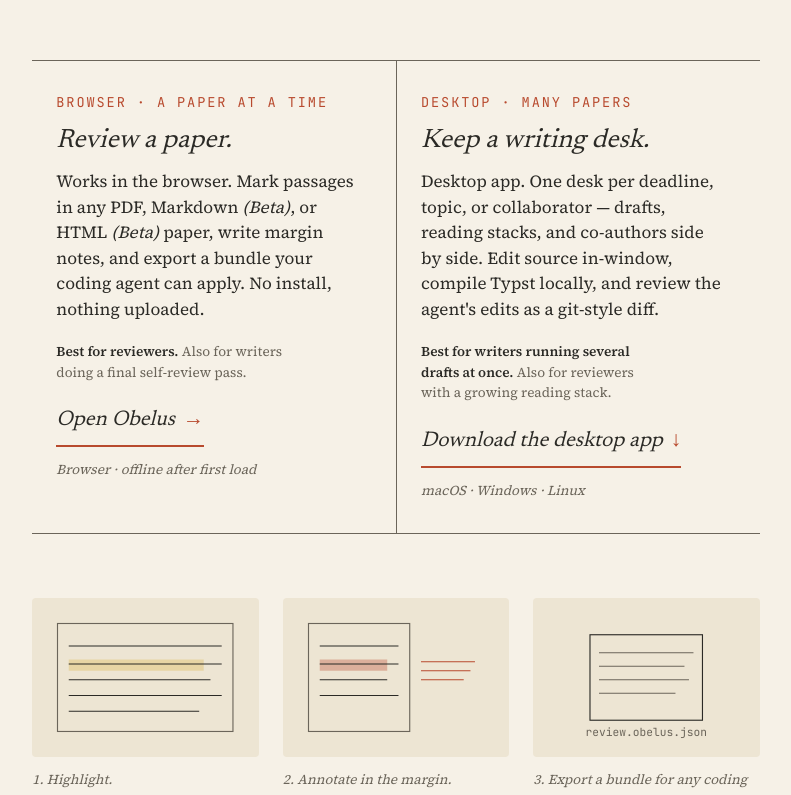
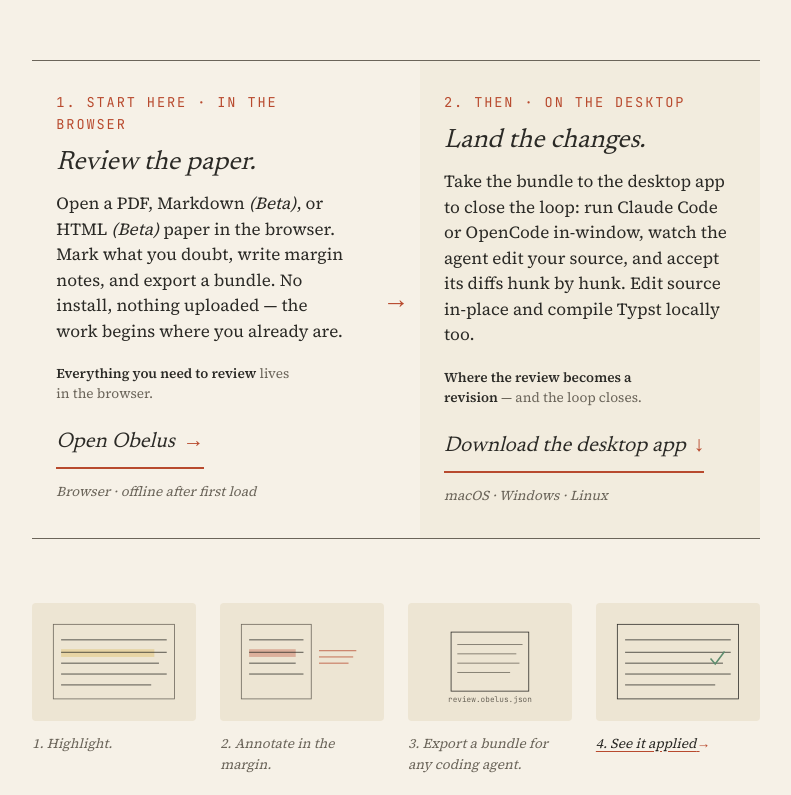
Before and after one commit to 4gentic/obelus, a React (Vite) app in the folder apps/web/: page / in a window 1280 px wide. Shown: the part 340-1135 px from the top of the page, without its empty margins (244-1035 px from the left). Built offline with nearby package versions, Linux system fonts and the light colour scheme.

Commit message:
feat(web): reposition landing — web reviews, desktop applies; add result panel
Co-Authored-By: Claude Opus 4.8 <noreply@anthropic.com>

```diff
--- a/apps/web/src/routes/landing.css
+++ b/apps/web/src/routes/landing.css
@@ -95,13 +95,18 @@
   margin-bottom: var(--space-4);
 }
 
-/* ---------- Doors (reviewer / writer diptych) ---------- */
+/* ---------- Doors (browser → desktop sequence) ---------- */
 
 .doors__grid {
+  list-style: none;
   display: grid;
-  grid-template-columns: 1fr 1fr;
+  grid-template-columns: 1fr auto 1fr;
+  align-items: stretch;
   border-top: var(--rule-soft);
   border-bottom: var(--rule-soft);
+  margin: 0;
+  padding: 0;
+  counter-reset: door;
 }
 
 .doors__col {
@@ -110,10 +115,27 @@
   gap: var(--space-3);
   padding: var(--space-6) var(--space-5);
   min-width: 0;
+  counter-increment: door;
 }
 
-.doors__col + .doors__col {
-  border-left: var(--rule-soft);
+/* The destination reads as the quieter, downstream half. */
+.doors__col--land {
+  background: color-mix(in srgb, var(--panel) 45%, transparent);
+}
+
+/* Connector between the two halves: a single rubric arrow, no divider rule. */
+.doors__seam {
+  display: flex;
+  align-items: center;
+  justify-content: center;
+  padding: 0 var(--space-4);
+}
+
+.doors__seam-mark {
+  font-family: var(--font-mono);
+  font-size: var(--step-2);
+  line-height: 1;
+  color: var(--rubric);
 }
 
 .doors__tag {
@@ -123,6 +145,10 @@
   text-transform: uppercase;
   color: var(--rubric);
   margin: 0;
+}
+
+.doors__tag::before {
+  content: counter(door) ". ";
 }
 
 .doors__title {
@@ -204,20 +230,27 @@
   .doors__col {
     padding: var(--space-5) 0;
   }
-  .doors__col + .doors__col {
-    border-left: none;
+  .doors__col--land {
+    background: transparent;
     border-top: var(--rule-soft);
+  }
+  .doors__seam {
+    padding: var(--space-3) 0 0;
+  }
+  .doors__seam-mark {
+    transform: rotate(90deg);
+    transform-origin: center;
   }
 }
 
-/* ---------- Three-shot demo ---------- */
+/* ---------- Four-shot demo (highlight → annotate → export → applied) ---------- */
 
 .demo__grid {
   list-style: none;
   padding: 0;
   margin: 0;
   display: grid;
-  grid-template-columns: repeat(3, 1fr);
+  grid-template-columns: repeat(4, 1fr);
   gap: var(--space-5);
 }
 
@@ -225,6 +258,46 @@
   display: flex;
   flex-direction: column;
   gap: var(--space-3);
+}
+
+/* The fourth shot is the only live link in the strip. */
+.demo__link {
+  display: flex;
+  flex-direction: column;
+  gap: var(--space-3);
+  text-decoration: none;
+  color: inherit;
+}
+
+.demo__caption {
+  font-family: var(--font-body);
+  font-style: italic;
+  font-size: var(--step--1);
+  color: var(--ink-soft);
+}
+
+.demo__panel--applied .demo__caption {
+  color: var(--ink);
+  text-decoration: underline;
+  text-underline-offset: 3px;
+  text-decoration-thickness: 1px;
+  text-decoration-color: var(--rubric);
+}
+
+.demo__link:hover .demo__caption {
+  color: var(--rubric);
+}
+
+.demo__arrow {
+  display: inline-block;
+  color: var(--rubric);
+  font-family: var(--font-mono);
+  font-style: normal;
+  transition: transform 120ms linear;
+}
+
+.demo__link:hover .demo__arrow {
+  transform: translateX(3px);
 }
 
 .demo__frame {
@@ -244,11 +317,10 @@
   height: auto;
 }
 
-.demo__caption {
-  font-family: var(--font-body);
-  font-style: italic;
-  font-size: var(--step--1);
-  color: var(--ink-soft);
+@media (max-width: 920px) {
+  .demo__grid {
+    grid-template-columns: 1fr 1fr;
+  }
 }
 
 @media (max-width: 720px) {
--- a/apps/web/src/routes/landing.tsx
+++ b/apps/web/src/routes/landing.tsx
@@ -29,20 +29,20 @@ export default function Landing() {
         </p>
       </section>
 
-      <section className="doors" aria-label="Pick your path">
-        <div className="doors__grid">
-          <article className="doors__col">
-            <p className="doors__tag">Browser · a paper at a time</p>
+      <section className="doors" aria-label="Where to begin">
+        <ol className="doors__grid">
+          <li className="doors__col doors__col--start">
+            <p className="doors__tag">Start here · in the browser</p>
             <h2 className="doors__title">
-              <em>Review a paper.</em>
+              <em>Review the paper.</em>
             </h2>
             <p className="doors__body">
-              Works in the browser. Mark passages in any PDF, Markdown <em>(Beta)</em>, or HTML{" "}
-              <em>(Beta)</em> paper, write margin notes, and export a bundle your coding agent can
-              apply. No install, nothing uploaded.
+              Open a PDF, Markdown <em>(Beta)</em>, or HTML <em>(Beta)</em> paper in the browser.
+              Mark what you doubt, write margin notes, and export a bundle. No install, nothing
+              uploaded — the work begins where you already are.
             </p>
             <p className="doors__for">
-              <strong>Best for reviewers.</strong> Also for writers doing a final self-review pass.
+              <strong>Everything you need to review</strong> lives in the browser.
             </p>
             <Link to="/app" className="doors__cta">
               Open Obelus{" "}
@@ -51,20 +51,22 @@ export default function Landing() {
               </span>
             </Link>
             <p className="doors__caption">Browser · offline after first load</p>
-          </article>
-          <article className="doors__col">
-            <p className="doors__tag">Desktop · many papers</p>
+          </li>
+          <li className="doors__seam" aria-hidden="true">
+            <span className="doors__seam-mark">→</span>
+          </li>
+          <li className="doors__col doors__col--land">
+            <p className="doors__tag">Then · on the desktop</p>
             <h2 className="doors__title">
-              <em>Keep a writing desk.</em>
+              <em>Land the changes.</em>
             </h2>
             <p className="doors__body">
-              Desktop app. One desk per deadline, topic, or collaborator — drafts, reading stacks,
-              and co-authors side by side. Edit source in-window, compile Typst locally, and review
-              the agent's edits as a git-style diff.
+              Take the bundle to the desktop app to close the loop: run Claude Code or OpenCode
+              in-window, watch the agent edit your source, and accept its diffs hunk by hunk. Edit
+              source in-place and compile Typst locally too.
             </p>
             <p className="doors__for">
-              <strong>Best for writers running several drafts at once.</strong> Also for reviewers
-              with a growing reading stack.
+              <strong>Where the review becomes a revision</strong> — and the loop closes.
             </p>
             <a href="#desktop" className="doors__cta">
               Download the desktop app{" "}
@@ -73,11 +75,11 @@ export default function Landing() {
               </span>
             </a>
             <p className="doors__caption">macOS · Windows · Linux</p>
-          </article>
-        </div>
+          </li>
+        </ol>
       </section>
 
-      <section className="demo" aria-label="Three-shot demo">
+      <section className="demo" aria-label="The loop, in four shots">
         <ol className="demo__grid">
           <li className="demo__panel">
             <div className="demo__frame" aria-hidden="true">
@@ -154,6 +156,40 @@ export default function Landing() {
               </svg>
             </div>
             <p className="demo__caption">3. Export a bundle for any coding agent.</p>
+          </li>
+          <li className="demo__panel demo__panel--applied">
+            <Link to="/app/demo" className="demo__link">
+              <div className="demo__frame" aria-hidden="true">
+                <svg viewBox="0 0 180 120" xmlns="http://www.w3.org/2000/svg" aria-hidden="true">
+                  <rect
+                    x="12"
+                    y="12"
+                    width="156"
+                    height="96"
+                    fill="none"
+                    stroke="var(--ink)"
+                    strokeWidth="1"
+                  />
+                  <line x1="22" y1="32" x2="158" y2="32" stroke="var(--ink)" strokeWidth="1" />
+                  <line x1="22" y1="48" x2="158" y2="48" stroke="var(--ink)" strokeWidth="1" />
+                  <line x1="22" y1="62" x2="148" y2="62" stroke="var(--ink)" strokeWidth="1" />
+                  <line x1="22" y1="76" x2="158" y2="76" stroke="var(--ink)" strokeWidth="1" />
+                  <line x1="22" y1="90" x2="138" y2="90" stroke="var(--ink)" strokeWidth="1" />
+                  <path
+                    d="M132 56 l6 7 l12 -16"
+                    fill="none"
+                    stroke="var(--hl-elaborate)"
+                    strokeWidth="2"
+                  />
+                </svg>
+              </div>
+              <p className="demo__caption">
+                4. See it applied{" "}
+                <span className="demo__arrow" aria-hidden="true">
+                  →
+                </span>
+              </p>
+            </Link>
           </li>
         </ol>
       </section>
```
Also changed, not shown: 1 other file (tests, documents, lock files or other folders).
